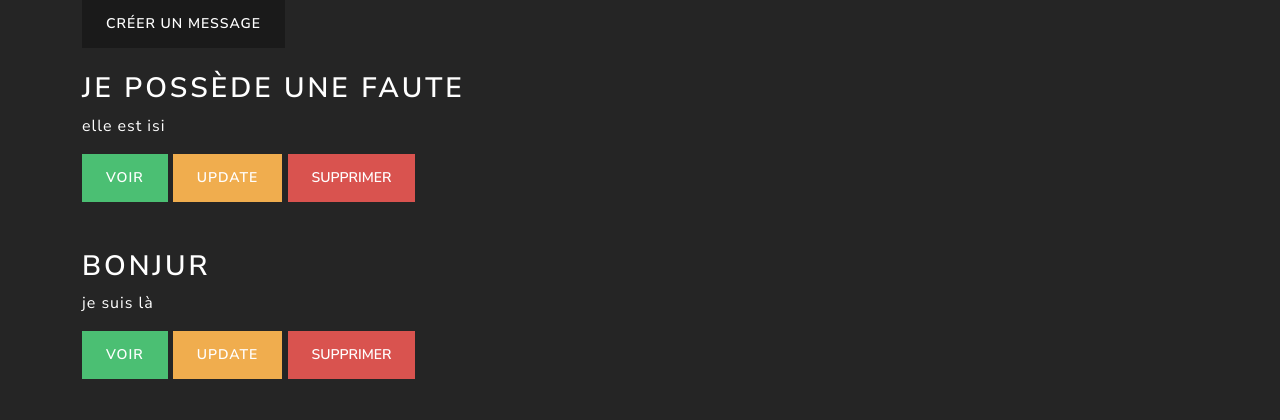
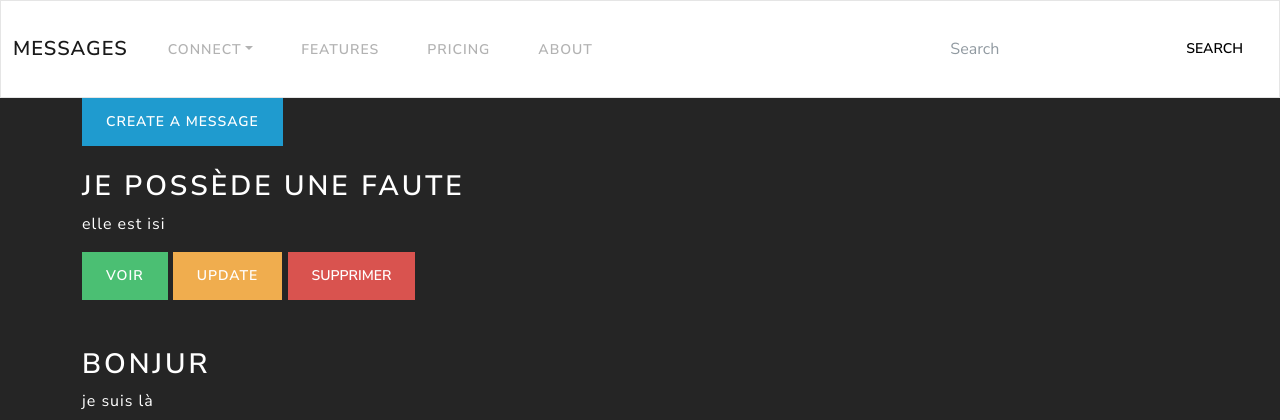
Before and after one commit to twde49/djangoIntroCrudAndBaseBundle, a Django app: page /website/ in a window 1280 px wide. Shown: the top 420 px of the page. Run offline with Django 4.2, Linux system fonts and the light colour scheme; data comes from the database, SQL or seed files in the repository; both versions use the stored data as it was after the commit.

Commit message:
add navbar and links to it

```diff
--- a/website/templates/website/all.html
+++ b/website/templates/website/all.html
@@ -6,7 +6,7 @@
 
 
 
-<a class="btn btn-primary" href="{% url 'create_message'%}">créer un message</a>
+<a class="btn btn-info" href="{% url 'create_message'%}">Create a message</a>
     <br>
 {% for message in messages %}
     <br>
--- a/website/templates/website/base.html
+++ b/website/templates/website/base.html
@@ -12,6 +12,49 @@
 
 </head>
 <body>
+<nav class="navbar navbar-expand-lg bg-light" data-bs-theme="light">
+  <div class="container-fluid">
+    <a class="navbar-brand" href="{% url 'messages' %}">Messages</a>
+    <button class="navbar-toggler" type="button" data-bs-toggle="collapse" data-bs-target="#navbarColor03" aria-controls="navbarColor03" aria-expanded="false" aria-label="Toggle navigation">
+      <span class="navbar-toggler-icon"></span>
+    </button>
+    <div class="collapse navbar-collapse" id="navbarColor03">
+      <ul class="navbar-nav me-auto">
+
+        {% if user.is_authenticated %}
+            <li class="nav-item">
+          <a class="nav-link" href="{% url 'logout' %}">Logout</a>
+        </li>
+        {% else %}
+            <li class="nav-item dropdown">
+          <a class="nav-link dropdown-toggle" data-bs-toggle="dropdown" href="#" role="button" aria-haspopup="true" aria-expanded="false">Connect</a>
+          <div class="dropdown-menu">
+          <a class="nav-link" href="{% url 'register' %}">Register</a>
+          <a class="nav-link" href="{% url 'login' %}">Login</a>
+          </div>
+        </li>
+        {% endif %}
+
+        <li class="nav-item">
+          <a class="nav-link" href="#">Features</a>
+        </li>
+        <li class="nav-item">
+          <a class="nav-link" href="#">Pricing</a>
+        </li>
+        <li class="nav-item">
+          <a class="nav-link" href="#">About</a>
+        </li>
+      </ul>
+      <form class="d-flex">
+        <input class="form-control me-sm-2" type="search" placeholder="Search">
+        <button class="btn btn-secondary my-2 my-sm-0" type="submit">Search</button>
+      </form>
+    </div>
+  </div>
+</nav>
+
+
+
 <div class="container">
     {% block content %}
 
--- a/website/urls.py
+++ b/website/urls.py
@@ -9,7 +9,7 @@
     path('messages/delete/<str:id>', views.message_delete, name="delete_message"),
     path('messages/<str:id>', views.show_message, name="show_message"),
     path('register', views.register_view, name="register"),
-    path('login', views.login_view, name="register"),
-    path('logout', views.logout_view, name="register"),
+    path('login', views.login_view, name="login"),
+    path('logout', views.logout_view, name="logout"),
 
 ]
```
Also changed, not shown: test/settings.py (+3 -1 lines), db.sqlite3.
